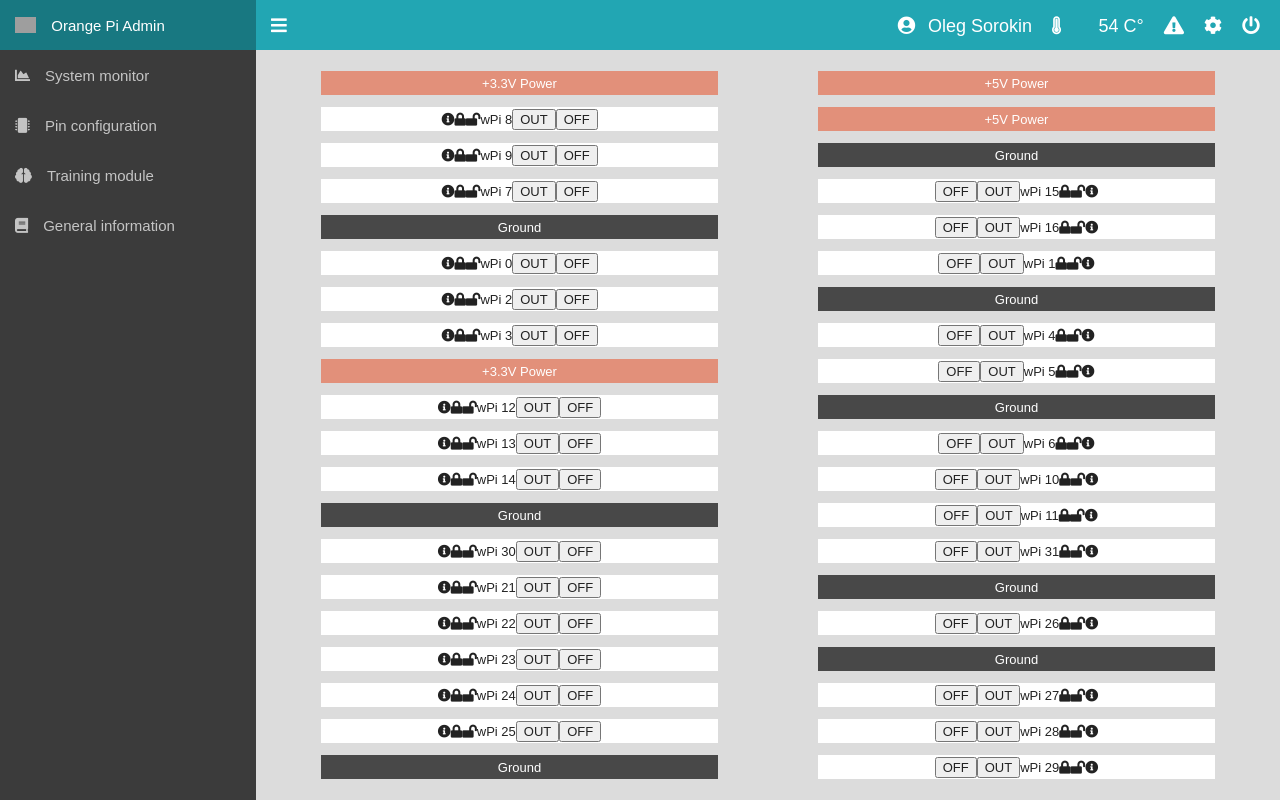
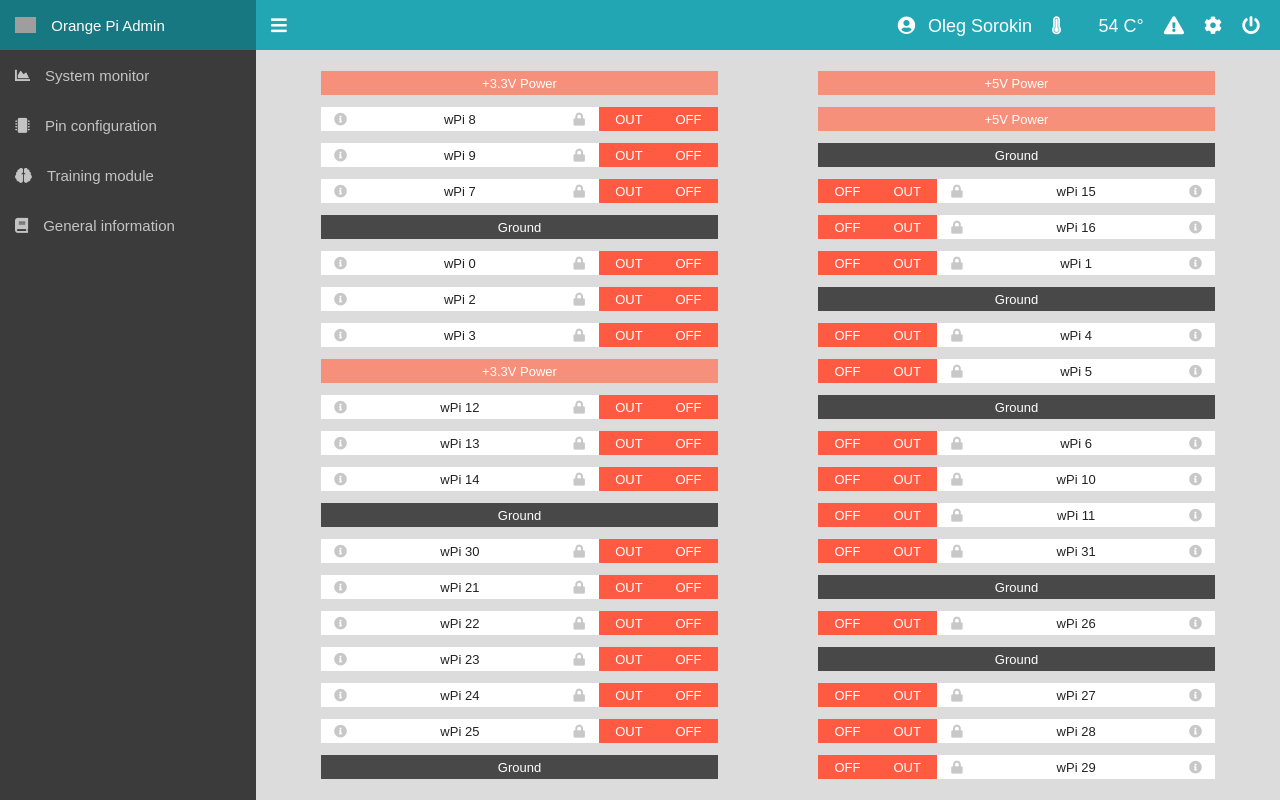
Before and after one commit to VizanArkonin/OrangeTree, a Flask app: page /monitor in a window 1280 px wide. Run offline with Flask 2, Linux system fonts and the light colour scheme; a user stored in the database is signed in; some libraries are stand-ins or nearby versions; some web fonts are replaced; grey boxes are pictures that could not be loaded.

Commit message:
- Writing interface for "pin configuration"

```diff
--- a/static/index.html
+++ b/static/index.html
@@ -108,259 +108,259 @@
                 <div class="pin-container pin-power">
                     <span>+5V Power</span>
                 </div>
-                <div class="btn pin-container">
-                    <i class="icon fas fa-info-circle" data-toggle="tooltip" title="PA12/TWI0/SDA/DI_RX"></i>
+                <div class="btn pin-container icon-gpio text-gpio">
+                    <i class="icon-info fas fa-info-circle" data-toggle="tooltip" title="PA12/TWI0/SDA/DI_RX"></i>
+                    <span>wPi 8</span>
                     <i class="fas fa-lock"></i>
-                    <i class="fas fa-lock-open"></i>
-                    <span>wPi 8</span>
+                    <!--<i class="fas fa-lock-open"></i>-->
                     <button class="btn-gpio btn-off">OUT</button>
                     <button class="btn-gpio btn-off">OFF</button>
                 </div>
                 <div class="pin-container pin-power">
                     <span>+5V Power</span>
                 </div>
-                <div class="btn pin-container">
-                    <i class="icon fas fa-info-circle" data-toggle="tooltip" title="PA11/TWI0_SCK/DI_TX/SLC"></i>
+                <div class="btn pin-container icon-gpio text-gpio">
+                    <i class="icon-info fas fa-info-circle" data-toggle="tooltip" title="PA11/TWI0_SCK/DI_TX/SLC"></i>
+                    <span>wPi 9</span>
                     <i class="fas fa-lock"></i>
-                    <i class="fas fa-lock-open"></i>
-                    <span>wPi 9</span>
+                    <!--<i class="fas fa-lock-open"></i>-->
                     <button class="btn-gpio btn-off">OUT</button>
                     <button class="btn-gpio btn-off">OFF</button>
                 </div>
                 <div class="pin-container pin-gnd">
                     <span>Ground</span>
                 </div>
-                <div class="btn pin-container">
-                    <i class="icon fas fa-info-circle" data-toggle="tooltip" title="PA6/SIM_PWREN/PWM1"></i>
+                <div class="btn pin-container icon-gpio text-gpio">
+                    <i class="icon-info fas fa-info-circle" data-toggle="tooltip" title="PA6/SIM_PWREN/PWM1"></i>
+                    <span>wPi 7</span>
                     <i class="fas fa-lock"></i>
-                    <i class="fas fa-lock-open"></i>
-                    <span>wPi 7</span>
+                    <!--<i class="fas fa-lock-open"></i>-->
                     <button class="btn-gpio btn-off">OUT</button>
                     <button class="btn-gpio btn-off">OFF</button>
                 </div>
-                <div class="btn pin-container">
+                <div class="btn pin-container icon-gpio text-gpio">
                     <button class="btn-gpio btn-off">OFF</button>
                     <button class="btn-gpio btn-off">OUT</button>
+                    <i class="fas fa-lock"></i>
+                    <!--<i class="fas fa-lock-open"></i>-->
                     <span>wPi 15</span>
-                    <i class="fas fa-lock"></i>
-                    <i class="fas fa-lock-open"></i>
-                    <i class="icon fas fa-info-circle" data-toggle="tooltip" title="PA13/SPI1_CS/UART3_TX"></i>
+                    <i class="icon-info fas fa-info-circle" data-toggle="tooltip" title="PA13/SPI1_CS/UART3_TX"></i>
                 </div>
                 <div class="pin-container pin-gnd">
                     <span>Ground</span>
                 </div>
-                <div class="btn pin-container">
+                <div class="btn pin-container icon-gpio text-gpio">
                     <button class="btn-gpio btn-off">OFF</button>
                     <button class="btn-gpio btn-off">OUT</button>
+                    <i class="fas fa-lock"></i>
+                    <!--<i class="fas fa-lock-open"></i>-->
                     <span>wPi 16</span>
+                    <i class="icon-info fas fa-info-circle" data-toggle="tooltip" title="PA14/SPI1_CLK/UART_RX"></i>
+                </div>
+                <div class="btn pin-container icon-gpio text-gpio">
+                    <i class="icon-info fas fa-info-circle" data-toggle="tooltip" title="PA1/UART2_RX/JTAG_CK"></i>
+                    <span>wPi 0</span>
                     <i class="fas fa-lock"></i>
-                    <i class="fas fa-lock-open"></i>
-                    <i class="icon fas fa-info-circle" data-toggle="tooltip" title="PA14/SPI1_CLK/UART_RX"></i>
-                </div>
-                <div class="btn pin-container">
-                    <i class="icon fas fa-info-circle" data-toggle="tooltip" title="PA1/UART2_RX/JTAG_CK"></i>
-                    <i class="fas fa-lock"></i>
-                    <i class="fas fa-lock-open"></i>
-                    <span>wPi 0</span>
+                    <!--<i class="fas fa-lock-open"></i>-->
                     <button class="btn-gpio btn-off">OUT</button>
                     <button class="btn-gpio btn-off">OFF</button>
                 </div>
-                <div class="btn pin-container">
+                <div class="btn pin-container icon-gpio text-gpio">
                     <button class="btn-gpio btn-off">OFF</button>
                     <button class="btn-gpio btn-off">OUT</button>
+                    <i class="fas fa-lock"></i>
+                    <!--<i class="fas fa-lock-open"></i>-->
                     <span>wPi 1</span>
+                    <i class="icon-info fas fa-info-circle" data-toggle="tooltip" title="PD14/RGMII_NULL"></i>
+                </div>
+                <div class="btn pin-container icon-gpio text-gpio">
+                    <i class="icon-info fas fa-info-circle" data-toggle="tooltip" title="PA0/UART2_TX/JTAG_MS"></i>
+                    <span>wPi 2</span>
                     <i class="fas fa-lock"></i>
-                    <i class="fas fa-lock-open"></i>
-                    <i class="icon fas fa-info-circle" data-toggle="tooltip" title="PD14/RGMII_NULL"></i>
-                </div>
-                <div class="btn pin-container">
-                    <i class="icon fas fa-info-circle" data-toggle="tooltip" title="PA0/UART2_TX/JTAG_MS"></i>
-                    <i class="fas fa-lock"></i>
-                    <i class="fas fa-lock-open"></i>
-                    <span>wPi 2</span>
+                    <!--<i class="fas fa-lock-open"></i>-->
                     <button class="btn-gpio btn-off">OUT</button>
                     <button class="btn-gpio btn-off">OFF</button>
                 </div>
                 <div class="pin-container pin-gnd">
                     <span>Ground</span>
                 </div>
-                <div class="btn pin-container">
-                    <i class="icon fas fa-info-circle" data-toggle="tooltip" title="PA3/UART2_CTS/JTAG_DI"></i>
+                <div class="btn pin-container icon-gpio text-gpio">
+                    <i class="icon-info fas fa-info-circle" data-toggle="tooltip" title="PA3/UART2_CTS/JTAG_DI"></i>
+                    <span>wPi 3</span>
                     <i class="fas fa-lock"></i>
-                    <i class="fas fa-lock-open"></i>
-                    <span>wPi 3</span>
+                    <!--<i class="fas fa-lock-open"></i>-->
                     <button class="btn-gpio btn-off">OUT</button>
                     <button class="btn-gpio btn-off">OFF</button>
                 </div>
-                <div class="btn pin-container">
+                <div class="btn pin-container icon-gpio text-gpio">
                     <button class="btn-gpio btn-off">OFF</button>
                     <button class="btn-gpio btn-off">OUT</button>
+                    <i class="fas fa-lock"></i>
+                    <!--<i class="fas fa-lock-open"></i>-->
                     <span>wPi 4</span>
-                    <i class="fas fa-lock"></i>
-                    <i class="fas fa-lock-open"></i>
-                    <i class="icon fas fa-info-circle" data-toggle="tooltip" title="PC4/NCE0"></i>
+                    <i class="icon-info fas fa-info-circle" data-toggle="tooltip" title="PC4/NCE0"></i>
                 </div>
                 <div class="pin-container pin-power">
                     <span>+3.3V Power</span>
                 </div>
-                <div class="btn pin-container">
+                <div class="btn pin-container icon-gpio text-gpio">
                     <button class="btn-gpio btn-off">OFF</button>
                     <button class="btn-gpio btn-off">OUT</button>
+                    <i class="fas fa-lock"></i>
+                    <!--<i class="fas fa-lock-open"></i>-->
                     <span>wPi 5</span>
+                    <i class="icon-info fas fa-info-circle" data-toggle="tooltip" title="PC7/NRB1"></i>
+                </div>
+                <div class="btn pin-container icon-gpio text-gpio">
+                    <i class="icon-info fas fa-info-circle" data-toggle="tooltip" title="PC0/NAND_WE#/SPI0_MOSI"></i>
+                    <span>wPi 12</span>
                     <i class="fas fa-lock"></i>
-                    <i class="fas fa-lock-open"></i>
-                    <i class="icon fas fa-info-circle" data-toggle="tooltip" title="PC7/NRB1"></i>
-                </div>
-                <div class="btn pin-container">
-                    <i class="icon fas fa-info-circle" data-toggle="tooltip" title="PC0/NAND_WE#/SPI0_MOSI"></i>
-                    <i class="fas fa-lock"></i>
-                    <i class="fas fa-lock-open"></i>
-                    <span>wPi 12</span>
+                    <!--<i class="fas fa-lock-open"></i>-->
                     <button class="btn-gpio btn-off">OUT</button>
                     <button class="btn-gpio btn-off">OFF</button>
                 </div>
                 <div class="pin-container pin-gnd">
                     <span>Ground</span>
                 </div>
-                <div class="btn pin-container">
-                    <i class="icon fas fa-info-circle" data-toggle="tooltip" title="PC1/NALE/SPI0_MISO"></i>
+                <div class="btn pin-container icon-gpio text-gpio">
+                    <i class="icon-info fas fa-info-circle" data-toggle="tooltip" title="PC1/NALE/SPI0_MISO"></i>
+                    <span>wPi 13</span>
                     <i class="fas fa-lock"></i>
-                    <i class="fas fa-lock-open"></i>
-                    <span>wPi 13</span>
+                    <!--<i class="fas fa-lock-open"></i>-->
                     <button class="btn-gpio btn-off">OUT</button>
                     <button class="btn-gpio btn-off">OFF</button>
                 </div>
-                <div class="btn pin-container">
+                <div class="btn pin-container icon-gpio text-gpio">
                     <button class="btn-gpio btn-off">OFF</button>
                     <button class="btn-gpio btn-off">OUT</button>
+                    <i class="fas fa-lock"></i>
+                    <!--<i class="fas fa-lock-open"></i>-->
                     <span>wPi 6</span>
+                    <i class="icon-info fas fa-info-circle" data-toggle="tooltip" title="PA2/UART2_RTS/JTAG_DO"></i>
+                </div>
+                <div class="btn pin-container icon-gpio text-gpio">
+                    <i class="icon-info fas fa-info-circle" data-toggle="tooltip" title="PC2/NCLE/SPI0_CLK"></i>
+                    <span>wPi 14</span>
                     <i class="fas fa-lock"></i>
-                    <i class="fas fa-lock-open"></i>
-                    <i class="icon fas fa-info-circle" data-toggle="tooltip" title="PA2/UART2_RTS/JTAG_DO"></i>
-                </div>
-                <div class="btn pin-container">
-                    <i class="icon fas fa-info-circle" data-toggle="tooltip" title="PC2/NCLE/SPI0_CLK"></i>
-                    <i class="fas fa-lock"></i>
-                    <i class="fas fa-lock-open"></i>
-                    <span>wPi 14</span>
+                    <!--<i class="fas fa-lock-open"></i>-->
                     <button class="btn-gpio btn-off">OUT</button>
                     <button class="btn-gpio btn-off">OFF</button>
                 </div>
-                <div class="btn pin-container">
+                <div class="btn pin-container icon-gpio text-gpio">
                     <button class="btn-gpio btn-off">OFF</button>
                     <button class="btn-gpio btn-off">OUT</button>
+                    <i class="fas fa-lock"></i>
+                    <!--<i class="fas fa-lock-open"></i>-->
                     <span>wPi 10</span>
-                    <i class="fas fa-lock"></i>
-                    <i class="fas fa-lock-open"></i>
-                    <i class="icon fas fa-info-circle" data-toggle="tooltip" title="PC3/NCE1/SPI0_CS"></i>
+                    <i class="icon-info fas fa-info-circle" data-toggle="tooltip" title="PC3/NCE1/SPI0_CS"></i>
                 </div>
                 <div class="pin-container pin-gnd">
                     <span>Ground</span>
                 </div>
-                <div class="btn pin-container">
+                <div class="btn pin-container icon-gpio text-gpio">
                     <button class="btn-gpio btn-off">OFF</button>
                     <button class="btn-gpio btn-off">OUT</button>
+                    <i class="fas fa-lock"></i>
+                    <!--<i class="fas fa-lock-open"></i>-->
                     <span>wPi 11</span>
+                    <i class="icon-info fas fa-info-circle" data-toggle="tooltip" title="PA21/PCM0_DIN/SIM_VPPEN"></i>
+                </div>
+                <div class="btn pin-container icon-gpio text-gpio">
+                    <i class="icon-info fas fa-info-circle" data-toggle="tooltip" title="PA19/PCM0_CLK/TWI1_SDA"></i>
+                    <span>wPi 30</span>
                     <i class="fas fa-lock"></i>
-                    <i class="fas fa-lock-open"></i>
-                    <i class="icon fas fa-info-circle" data-toggle="tooltip" title="PA21/PCM0_DIN/SIM_VPPEN"></i>
-                </div>
-                <div class="btn pin-container">
-                    <i class="icon fas fa-info-circle" data-toggle="tooltip" title="PA19/PCM0_CLK/TWI1_SDA"></i>
-                    <i class="fas fa-lock"></i>
-                    <i class="fas fa-lock-open"></i>
-                    <span>wPi 30</span>
+                    <!--<i class="fas fa-lock-open"></i>-->
                     <button class="btn-gpio btn-off">OUT</button>
                     <button class="btn-gpio btn-off">OFF</button>
                 </div>
-                <div class="btn pin-container">
+                <div class="btn pin-container icon-gpio text-gpio">
                     <button class="btn-gpio btn-off">OFF</button>
                     <button class="btn-gpio btn-off">OUT</button>
+                    <i class="fas fa-lock"></i>
+                    <!--<i class="fas fa-lock-open"></i>-->
                     <span>wPi 31</span>
+                    <i class="icon-info fas fa-info-circle" data-toggle="tooltip" title="PA18/PCM0_SYNC/TWI1_SCK"></i>
+                </div>
+                <div class="btn pin-container icon-gpio text-gpio">
+                    <i class="icon-info fas fa-info-circle" data-toggle="tooltip" title="PA7/SIM_CLK"></i>
+                    <span>wPi 21</span>
                     <i class="fas fa-lock"></i>
-                    <i class="fas fa-lock-open"></i>
-                    <i class="icon fas fa-info-circle" data-toggle="tooltip" title="PA18/PCM0_SYNC/TWI1_SCK"></i>
-                </div>
-                <div class="btn pin-container">
-                    <i class="icon fas fa-info-circle" data-toggle="tooltip" title="PA7/SIM_CLK"></i>
-                    <i class="fas fa-lock"></i>
-                    <i class="fas fa-lock-open"></i>
-                    <span>wPi 21</span>
+                    <!--<i class="fas fa-lock-open"></i>-->
                     <button class="btn-gpio btn-off">OUT</button>
                     <button class="btn-gpio btn-off">OFF</button>
                 </div>
                 <div class="pin-container pin-gnd">
                     <span>Ground</span>
                 </div>
-                <div class="btn pin-container">
-                    <i class="icon fas fa-info-circle" data-toggle="tooltip" title="PA8/SIM_DATA"></i>
+                <div class="btn pin-container icon-gpio text-gpio">
+                    <i class="icon-info fas fa-info-circle" data-toggle="tooltip" title="PA8/SIM_DATA"></i>
+                    <span>wPi 22</span>
                     <i class="fas fa-lock"></i>
-                    <i class="fas fa-lock-open"></i>
-                    <span>wPi 22</span>
+                    <!--<i class="fas fa-lock-open"></i>-->
                     <button class="btn-gpio btn-off">OUT</button>
                     <button class="btn-gpio btn-off">OFF</button>
                 </div>
-                <div class="btn pin-container">
+                <div class="btn pin-container icon-gpio text-gpio">
                     <button class="btn-gpio btn-off">OFF</button>
                     <button class="btn-gpio btn-off">OUT</button>
+                    <i class="fas fa-lock"></i>
+                    <!--<i class="fas fa-lock-open"></i>-->
                     <span>wPi 26</span>
+                    <i class="icon-info fas fa-info-circle" data-toggle="tooltip" title="PG8/UART1_RTS"></i>
+                </div>
+                <div class="btn pin-container icon-gpio text-gpio">
+                    <i class="icon-info fas fa-info-circle" data-toggle="tooltip" title="PA9/SIM_RST"></i>
+                    <span>wPi 23</span>
                     <i class="fas fa-lock"></i>
-                    <i class="fas fa-lock-open"></i>
-                    <i class="icon fas fa-info-circle" data-toggle="tooltip" title="PG8/UART1_RTS"></i>
-                </div>
-                <div class="btn pin-container">
-                    <i class="icon fas fa-info-circle" data-toggle="tooltip" title="PA9/SIM_RST"></i>
-                    <i class="fas fa-lock"></i>
-                    <i class="fas fa-lock-open"></i>
-                    <span>wPi 23</span>
+                    <!--<i class="fas fa-lock-open"></i>-->
                     <button class="btn-gpio btn-off">OUT</button>
                     <button class="btn-gpio btn-off">OFF</button>
                 </div>
                 <div class="pin-container pin-gnd">
                     <span>Ground</span>
                 </div>
-                <div class="btn pin-container">
-                    <i class="icon fas fa-info-circle" data-toggle="tooltip" title="PA10/SIM_DET"></i>
+                <div class="btn pin-container icon-gpio text-gpio">
+                    <i class="icon-info fas fa-info-circle" data-toggle="tooltip" title="PA10/SIM_DET"></i>
+                    <span>wPi 24</span>
                     <i class="fas fa-lock"></i>
-                    <i class="fas fa-lock-open"></i>
-                    <span>wPi 24</span>
+                    <!--<i class="fas fa-lock-open"></i>-->
                     <button class="btn-gpio btn-off">OUT</button>
                     <button class="btn-gpio btn-off">OFF</button>
                 </div>
-                <div class="btn pin-container">
+                <div class="btn pin-container icon-gpio text-gpio">
                     <button class="btn-gpio btn-off">OFF</button>
                     <button class="btn-gpio btn-off">OUT</button>
+                    <i class="fas fa-lock"></i>
+                    <!--<i class="fas fa-lock-open"></i>-->
                     <span>wPi 27</span>
+                    <i class="icon-info fas fa-info-circle" data-toggle="tooltip" title="PG9/UART1_CTS"></i>
+                </div>
+                <div class="btn pin-container icon-gpio text-gpio">
+                    <i class="icon-info fas fa-info-circle" data-toggle="tooltip" title="PA20/PCM0_DOUT/SIM_VPPEN"></i>
+                    <span>wPi 25</span>
                     <i class="fas fa-lock"></i>
-                    <i class="fas fa-lock-open"></i>
-                    <i class="icon fas fa-info-circle" data-toggle="tooltip" title="PG9/UART1_CTS"></i>
-                </div>
-                <div class="btn pin-container">
-                    <i class="icon fas fa-info-circle" data-toggle="tooltip" title="PA20/PCM0_DOUT/SIM_VPPEN"></i>
-                    <i class="fas fa-lock"></i>
-                    <i class="fas fa-lock-open"></i>
-                    <span>wPi 25</span>
+                    <!--<i class="fas fa-lock-open"></i>-->
                     <button class="btn-gpio btn-off">OUT</button>
                     <button class="btn-gpio btn-off">OFF</button>
                 </div>
-                <div class="btn pin-container">
+                <div class="btn pin-container icon-gpio text-gpio">
                     <button class="btn-gpio btn-off">OFF</button>
                     <button class="btn-gpio btn-off">OUT</button>
+                    <i class="fas fa-lock"></i>
+                    <!--<i class="fas fa-lock-open"></i>-->
                     <span>wPi 28</span>
-                    <i class="fas fa-lock"></i>
-                    <i class="fas fa-lock-open"></i>
-                    <i class="icon fas fa-info-circle" data-toggle="tooltip" title="PG6/UART1_TX"></i>
+                    <i class="icon-info fas fa-info-circle" data-toggle="tooltip" title="PG6/UART1_TX"></i>
                 </div>
                 <div class="pin-container pin-gnd">
                     <span>Ground</span>
                 </div>
-                <div class="btn pin-container">
+                <div class="btn pin-container icon-gpio text-gpio">
                     <button class="btn-gpio btn-off">OFF</button>
                     <button class="btn-gpio btn-off">OUT</button>
+                    <i class="fas fa-lock"></i>
+                    <!--<i class="fas fa-lock-open"></i>-->
                     <span>wPi 29</span>
-                    <i class="fas fa-lock"></i>
-                    <i class="fas fa-lock-open"></i>
-                    <i class="icon fas fa-info-circle" data-toggle="tooltip" title="PG7/UART1_RX"></i>
+                    <i class="icon-info fas fa-info-circle" data-toggle="tooltip" title="PG7/UART1_RX"></i>
                 </div>
             </div>
         </main>
--- /dev/null
+++ b/static/scss/_mixins.scss
@@ -0,0 +1,6 @@
+//Collection of all mixin
+
+@mixin transition-duration {
+  -webkit-transition-duration: 0.3s; /* Safari */
+  transition-duration: 0.3s;
+}
--- a/static/scss/_pin_config.scss
+++ b/static/scss/_pin_config.scss
@@ -18,6 +18,40 @@
   }
 }
 
+.icon-gpio i {
+  color: $gpio-icon-color;
+  flex: 1 1 10%;
+  text-align: center;
+}
+
+.text-gpio span {
+  flex: 1 0 50%;
+  text-align: center;
+}
+
+.btn-gpio {
+  color: $text-light;
+  height: 100%;
+  flex: 1 0 15%;
+  border: 0;
+}
+
+.btn-off {
+  background: $btn-off-color;
+  @include transition-duration;
+  &:hover {
+    background: $btn-off-color-hover;
+  }
+}
+
+.btn-on {
+  background: $btn-on-color;
+  @include transition-duration;
+  &:hover {
+    background: $btn-on-color-hover;
+  }
+}
+
 .pin-power {
   background: $power-color;
   color: $text-light;
--- a/static/scss/_variables.scss
+++ b/static/scss/_variables.scss
@@ -8,10 +8,13 @@ $text-light: rgb(255, 255, 255);
 
 // Variables for buttons and links
 $aside-btn-active-color: rgba(140, 193, 201, 1);
-$btn-on-color: rgba(126, 214, 223, 1);
+$btn-on-color: rgba(34, 226, 246, 1);
+$btn-on-color-hover: rgba(9, 195, 215, 1);
 $btn-off-color: rgba(255, 91, 66, 1);
+$btn-off-color-hover: rgba(255, 61, 31, 1);
 
 // Variables for all other elements that are not included in a separate category.
 $ground-color: rgba(72, 72, 72, 1)!important;
-$power-color: rgba(226, 144, 122, 1) !important;
+$power-color: rgba(246, 144, 122, 1) !important;
 $pin-bg-color: rgb(255, 255, 255);
+$gpio-icon-color: rgba(200, 200, 200, 1);
--- a/static/scss/main.css
+++ b/static/scss/main.css
@@ -119,8 +119,48 @@ a {
     margin: 5px 5%;
     font-size: 1.3rem; }
 
+.icon-gpio i {
+    color: #c8c8c8;
+    flex: 1 1 10%;
+    text-align: center;
+}
+
+.text-gpio span {
+    flex: 1 0 50%;
+    text-align: center;
+}
+
+.btn-gpio {
+    color: white;
+    height: 100%;
+    flex: 1 0 15%;
+    border: 0;
+}
+
+.btn-off {
+    background: #ff5b42;
+    -webkit-transition-duration: 0.3s;
+    /* Safari */
+    transition-duration: 0.3s;
+}
+
+.btn-off:hover {
+    background: #ff3d1f;
+}
+
+.btn-on {
+    background: #22e2f6;
+    -webkit-transition-duration: 0.3s;
+    /* Safari */
+    transition-duration: 0.3s;
+}
+
+.btn-on:hover {
+    background: #09c3d7;
+}
+
 .pin-power {
-  background: #e2907a !important;
+    background: #f6907a !important;
   color: white; }
 
 .pin-gnd {
```
Also changed, not shown: 1 other file.
